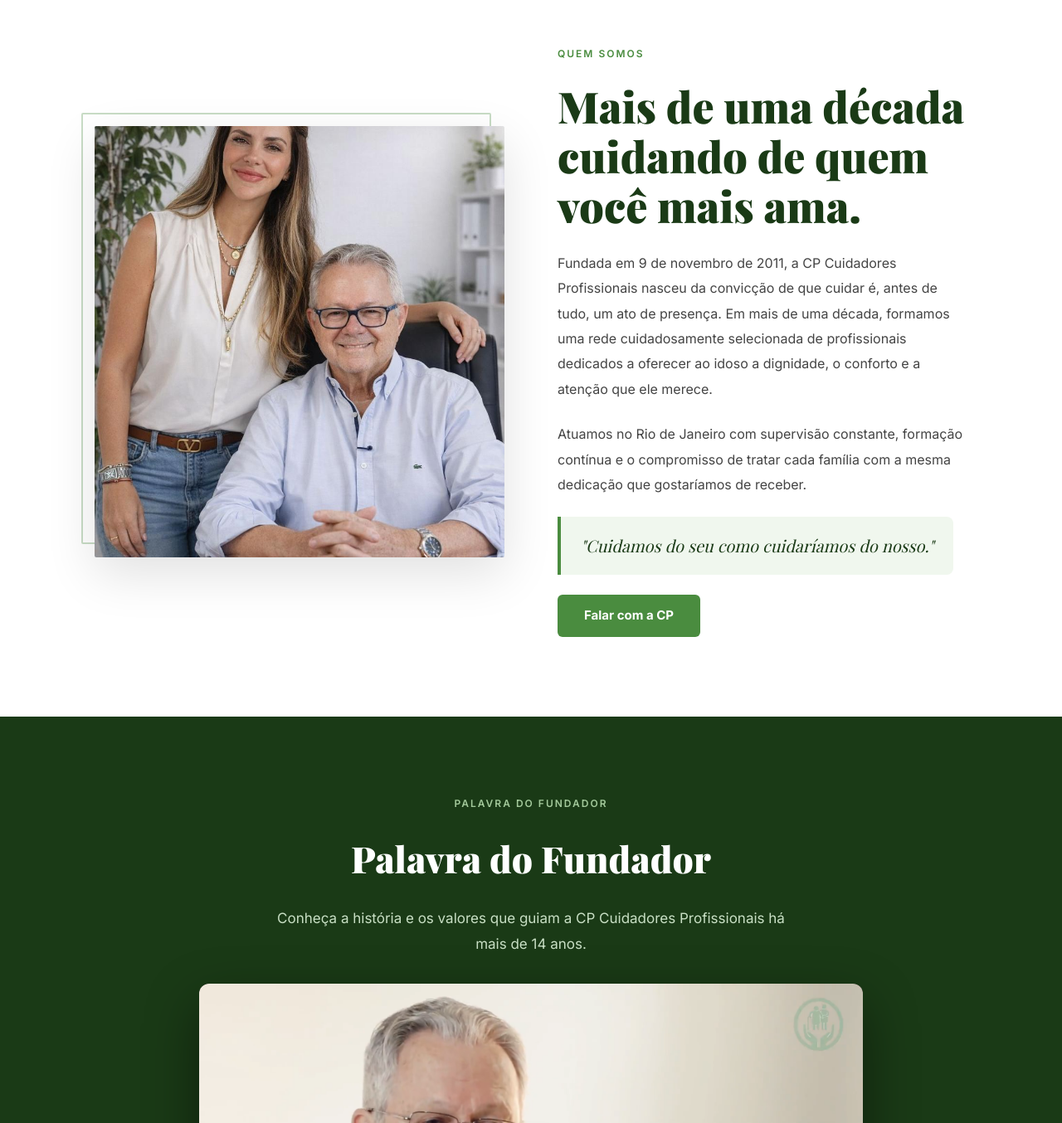
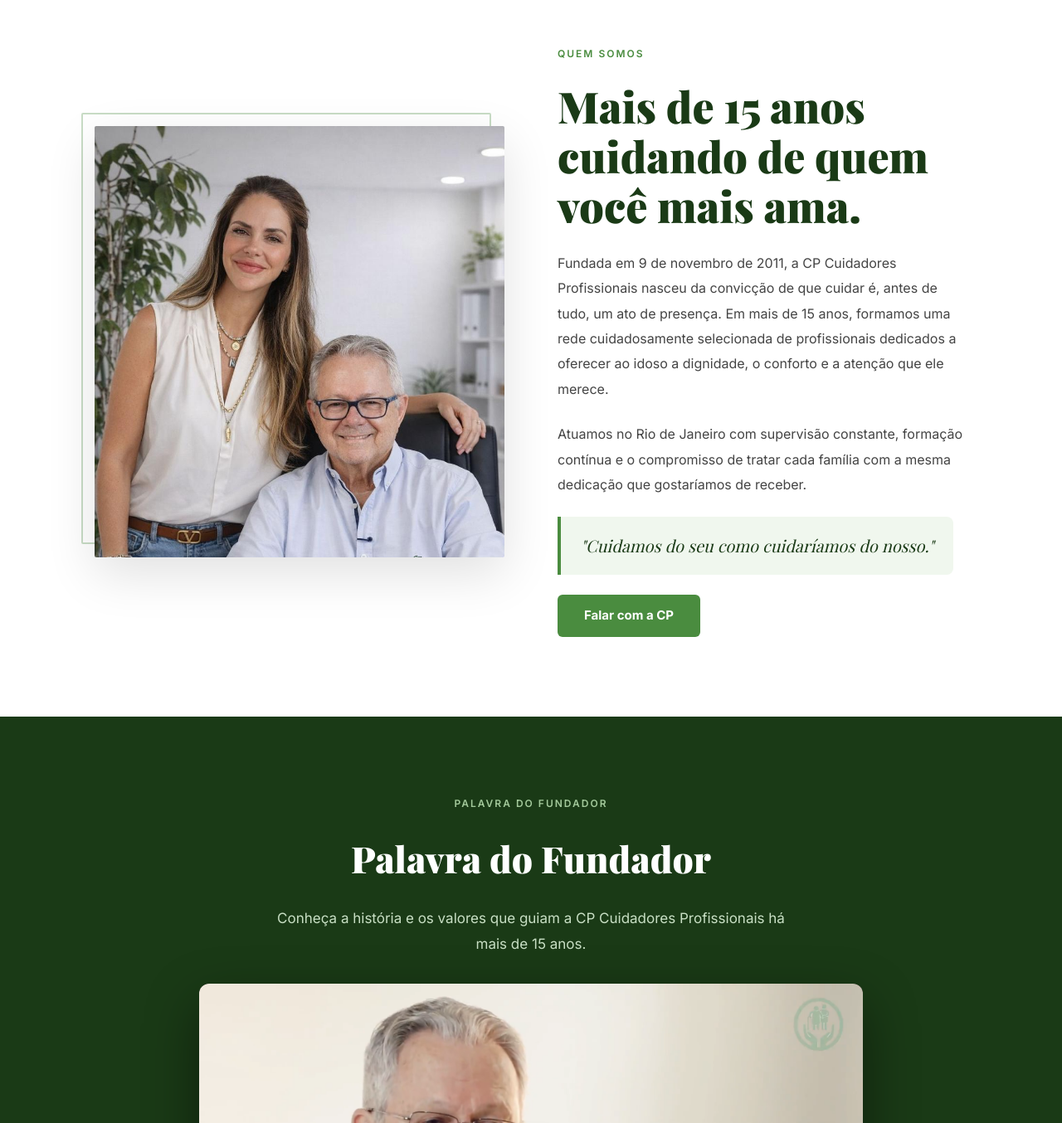
Before and after one commit to CPAN2026/cp-site, a Next.js app: page / in a window 1280 px wide. Shown: the part 3340-4694 px from the top of the page at 83% size. Built offline with nearby package versions, Linux system fonts and the light colour scheme.

Commit message:
corrige imagem QuemSomos, atualiza textos para 15 anos e isola estado dos VideoCards

```diff
--- a/components/DepoimentosVideo.tsx
+++ b/components/DepoimentosVideo.tsx
@@ -166,7 +166,7 @@ export default function DepoimentosVideo() {
               animate={inView ? { opacity: 1, y: 0 } : {}}
               transition={{ duration: 0.7, ease: 'easeOut', delay: 0.15 + i * 0.15 }}
             >
-              <VideoCard video={d.video} poster={d.poster} nome={d.nome} />
+              <VideoCard key={d.nome} video={d.video} poster={d.poster} nome={d.nome} />
             </motion.div>
           ))}
         </div>
--- a/components/PalavraFundador.tsx
+++ b/components/PalavraFundador.tsx
@@ -54,7 +54,7 @@ export default function PalavraFundador() {
               margin: 0,
             }}
           >
-            Conheça a história e os valores que guiam a CP Cuidadores Profissionais há mais de 14 anos.
+            Conheça a história e os valores que guiam a CP Cuidadores Profissionais há mais de 15 anos.
           </p>
 
           <motion.div
--- a/components/QuemSomos.tsx
+++ b/components/QuemSomos.tsx
@@ -63,7 +63,7 @@ export default function QuemSomos() {
                 alt="Cuidadora CP com idoso"
                 width={600}
                 height={520}
-                style={{ width: '100%', height: '100%', objectFit: 'cover', display: 'block' }}
+                style={{ width: '100%', height: '100%', objectFit: 'cover', objectPosition: 'top center', display: 'block' }}
               />
             </div>
           </motion.div>
@@ -100,7 +100,7 @@ export default function QuemSomos() {
                 fontSize: 'clamp(24px, 5vw, 52px)',
               }}
             >
-              Mais de uma década cuidando de quem você mais ama.
+              Mais de 15 anos cuidando de quem você mais ama.
             </h2>
 
             <p
@@ -113,7 +113,7 @@ export default function QuemSomos() {
                 margin: 0,
               }}
             >
-              Fundada em 9 de novembro de 2011, a CP Cuidadores Profissionais nasceu da convicção de que cuidar é, antes de tudo, um ato de presença. Em mais de uma década, formamos uma rede cuidadosamente selecionada de profissionais dedicados a oferecer ao idoso a dignidade, o conforto e a atenção que ele merece.
+              Fundada em 9 de novembro de 2011, a CP Cuidadores Profissionais nasceu da convicção de que cuidar é, antes de tudo, um ato de presença. Em mais de 15 anos, formamos uma rede cuidadosamente selecionada de profissionais dedicados a oferecer ao idoso a dignidade, o conforto e a atenção que ele merece.
             </p>
 
             <p
```
Also changed, not shown: 1 other file (tests, documents, lock files or other folders).
